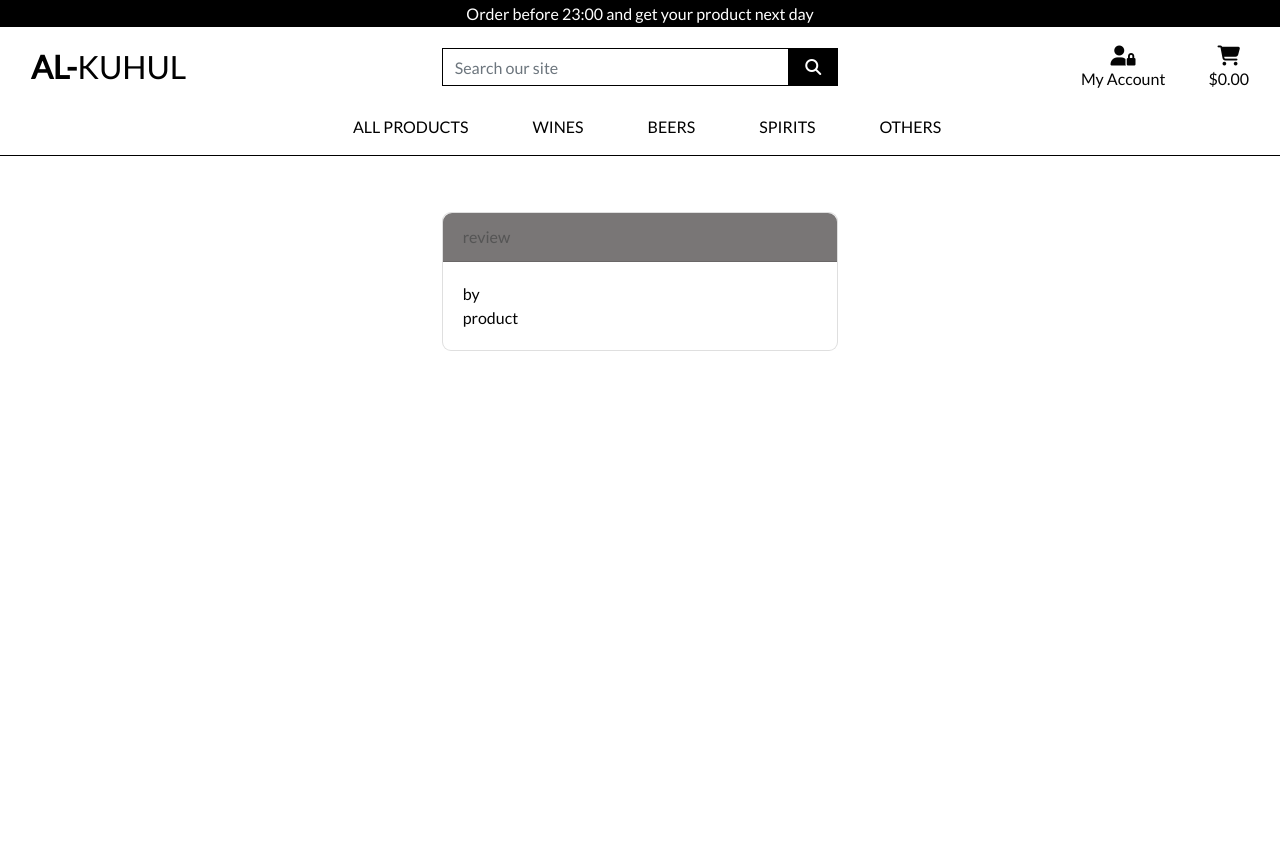
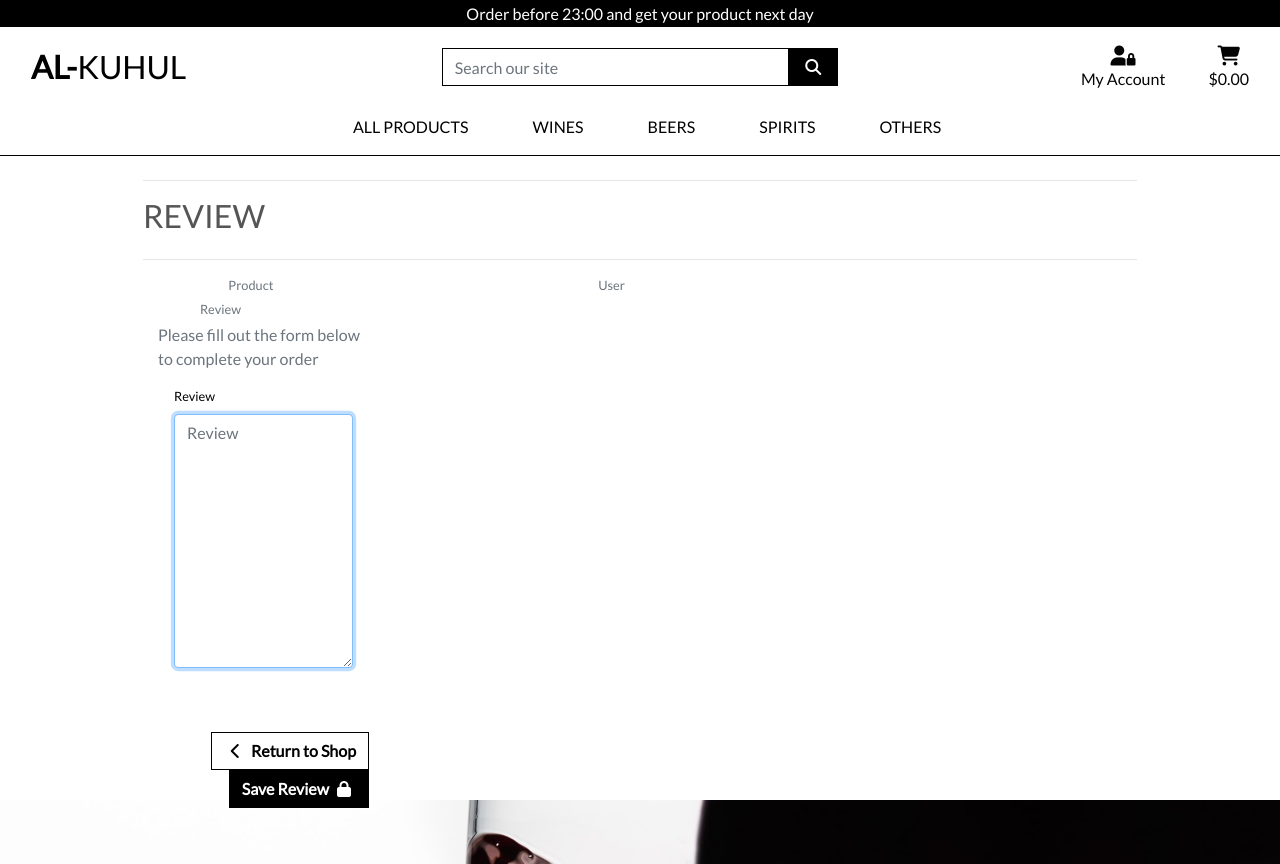
Before and after one commit to Code-Institute-Submissions/juliandavid-garcia-MS4-Al-kuhul_AprResub, a Django app: template review/templates/review/review.html in a window 1280 px wide. Before the commit the page ends 351 px from the top, so only its background shows below. Run offline with Django 4.2, Linux system fonts and the light colour scheme; the template is opened without the code that fills it: values that come from a table or form of the project are taken from there, others are empty; some libraries are stand-ins or nearby versions.

Commit message:
Added review.html but does not work error wit context

```diff
--- a/checkout/templates/checkout/checkout.html
+++ b/checkout/templates/checkout/checkout.html
@@ -91,7 +91,7 @@
                         <div class="form-check form-check-inline float-right mr-0">
 							{% if user.is_authenticated %}
 								<label class="form-check-label" for="id-save-info">Save this delivery information to my profile</label>
-                                <input class="form-check-input ml-2 mr-0" type="checkbox" id="id-save-info" name="save-info" checked>
+                                <input class="form-check-input ml-2 mr-0" type="checkbox" id="id-save-info" name="save-info">
 							{% else %}
 								<label class="form-check-label" for="id-save-info">
                                     <a class="text-info" href="{% url 'account_signup' %}">Create an account</a> or
--- a/products/templates/products/product_detail.html
+++ b/products/templates/products/product_detail.html
@@ -87,6 +87,12 @@
                                     </span>
                                     <span class="text-uppercase">Keep Shopping</span>
                                 </a>
+                                <a href="{% url 'review' %}" class="btn btn-outline-black rounded-0 mt-5">
+                                    <span class="icon">
+                                        <i class="fas fa-chevron-left"></i>
+                                    </span>
+                                    <span class="text-uppercase">review</span>
+                                </a>
                                 <input type="submit" class="btn btn-black rounded-0 text-uppercase mt-5" value="Add to Bag">
                             </div>
                             <input type="hidden" name="redirect_url" value="{{ request.path }}">
--- a/review/forms.py
+++ b/review/forms.py
@@ -5,14 +5,20 @@ from .models import Review
 class ReviewForm(forms.ModelForm):
     class Meta:
         model = Review
-        fields = ('review')
+        fields = ('review',)
 
-        def __init__(self, *args, **kwargs):
+    def __init__(self, *args, **kwargs):
         """
         Add placeholders and classes, remove auto-generated
         labels and set autofocus on first field
         """
         super().__init__(*args, **kwargs)
         placeholders = {
-            'review': 'Add your comment here!',
+            'review': 'Review',
         }
+
+        self.fields['review'].widget.attrs['autofocus'] = True
+        for field in self.fields:
+            placeholder = placeholders[field]
+        self.fields[field].widget.attrs['placeholder'] = placeholder
+        self.fields[field].label = False
--- a/review/models.py
+++ b/review/models.py
@@ -11,3 +11,6 @@ class Review(models.Model):
                                      null=True, blank=True, related_name='Review')
     product = models.ForeignKey(Product, null=False, blank=False, on_delete=models.CASCADE)
     review = models.TextField(max_length=400, null=False, blank=False)
+
+    def __str__(self):
+        return str(self.user_profile)
--- a/review/templates/review/review.html
+++ b/review/templates/review/review.html
@@ -1,5 +1,10 @@
 {% extends "base.html" %}
 {% load static %}
+{% load bag_tools %}
+
+{% block extra_css %}
+    <link rel="stylesheet" href="{% static 'checkout/css/checkout.css' %}">
+{% endblock %}
 
 {% block page_header %}
     <div class="container header-container">
@@ -10,25 +15,77 @@
 {% endblock %}
 
 {% block content %}
-<div class="overlay"></div>
-    <div class="container-fluid">
-        <div class="row mt-5">
-            <div class="col-12 col-md-6 col-lg-4 offset-lg-4">
-            <div class="card mb-4">
-                <div class="card-header">review</div>
-                <div class="card-body">
+    <div class="overlay"></div>
+    <div class="container">
+        <div class="row">
+            <div class="col">
+                <hr>
+                <h2 class="logo-font mb-4">Review</h2>
+                <hr>
+            </div>
+        </div>
+
+        <div class="row">
+            <div class="col-12 col-lg-6 order-lg-last mb-5">
+                <div class="row">
+                    <div class="col-7 offset-2">
+                        <p class="mb-1 mt-0 small text-muted">Product</p>
+                    </div>
+                    <div class="col-3 text-right">
+                        <p class="mb-1 mt-0 small text-muted">User</p>
+                    </div>
+                    <div class="col-3 text-right">
+                        <p class="mb-1 mt-0 small text-muted">Review</p>
+                    </div>
+                </div>
+                {% for review in reviews %}
                     <div class="row">
-                        <div class="col-sm-6">
-                            <ul class="list-unstyled mb-0">
-                                <li><a href="#!">{{ review }}</a></li>
-                                <li><a href="#!">by</a></li>
-                                <li><a href="#!">product</a></li>
-                            </ul>
+                        <div class="col-2 mb-1">
+                            <a href="{% url 'product_detail' review.product.id %}">
+                                {% if review.product.image %}
+                                    <img class="w-100" src="{{ review.product.image.url }}" alt="{{ product.name }}">
+                                {% else %}
+                                    <img class="w-100" src="{{ MEDIA_URL }}noimage.png" alt="{{ product.name }}">
+                                {% endif %}
+                            </a>
+                        </div>
+                        <div class="col-4">
+                            <p class="my-0"><strong>{{ review.product.name }}</strong></p>
+                        </div>
+                        <div class="col-3 text-right">
+                            <p class="my-0 small text-muted">${{ review.user_profile}}</p>
+                        </div>
+                        <div class="col-3 text-right">
+                            <p class="my-0 small text-muted">${{ review.review }}</p>
                         </div>
                     </div>
-                </div>
+                {% endfor %}
+            <div class="col-12 col-lg-6">
+                <p class="text-muted">Please fill out the form below to complete your order</p>
+                <form action="{% url 'review' %}" method="POST" id="review-form">
+                    {% csrf_token %}
+                    <fieldset class="rounded px-3 mb-5">
+                        <legend class="fieldset-label small text-black px-2 w-auto">Review</legend>
+                        {{ review_form.review | as_crispy_field }}
+                    </fieldset>
+
+
+                    <div class="submit-button text-right mt-5 mb-2">
+						<a href="{% url 'product_detail' %}" class="btn btn-outline-black rounded-0">
+							<span class="icon">
+								<i class="fas fa-chevron-left"></i>
+							</span>
+							<span class="font-weight-bold">Return to Shop</span>
+						</a>
+						<button id="submit-button" class="btn btn-black rounded-0">
+							<span class="font-weight-bold">Save Review</span>
+							<span class="icon">
+								<i class="fas fa-lock"></i>
+							</span>
+						</button>
+					</div>
+                </form>
             </div>
         </div>
     </div>
-</div>
 {% endblock %}
```
Also changed, not shown: review/views.py (+9 -6 lines).
